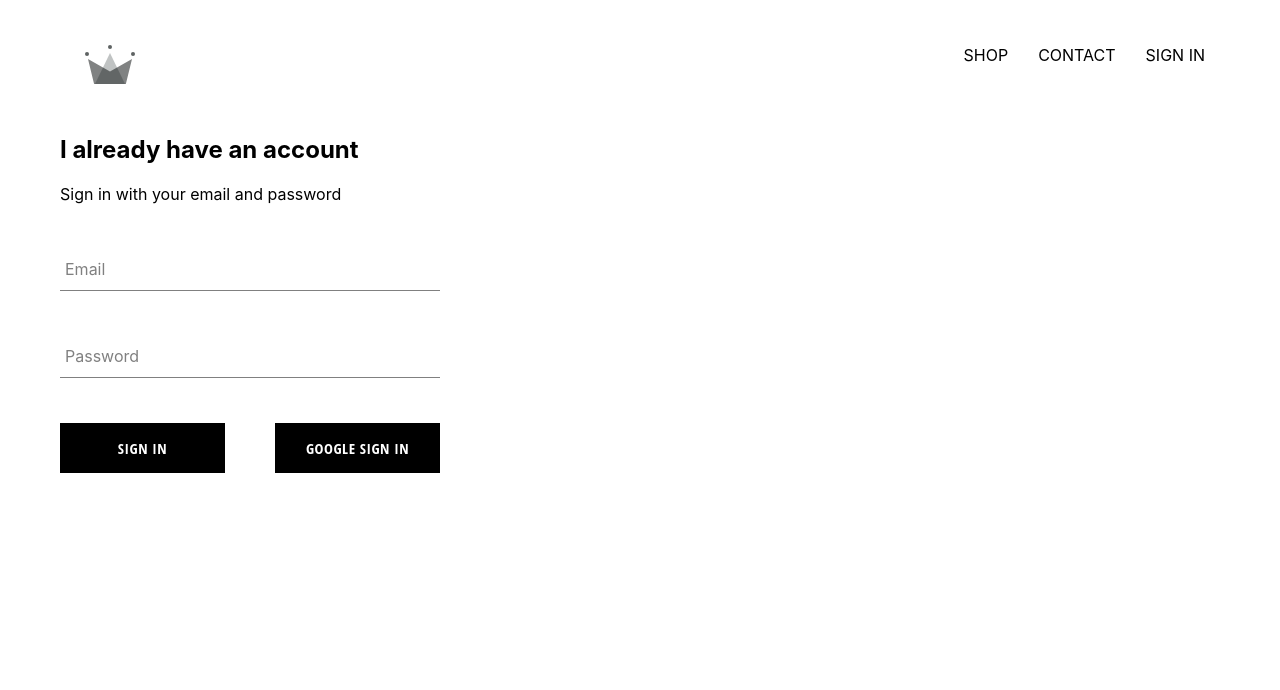
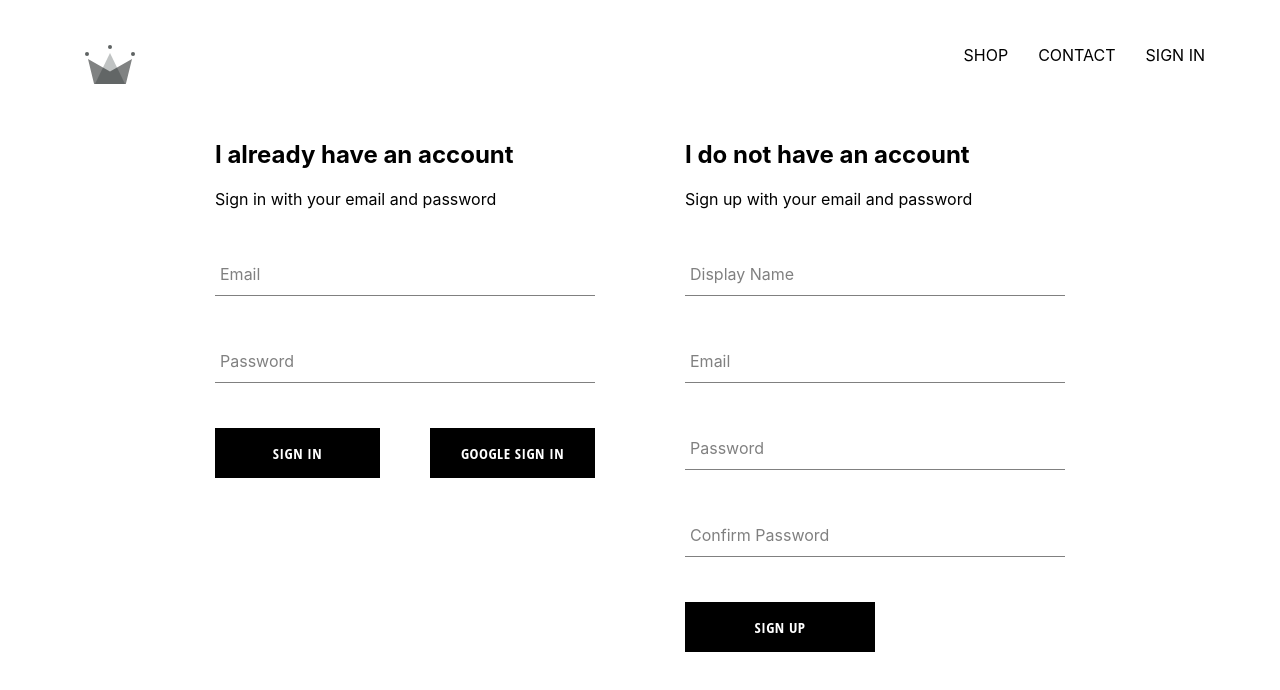
Before and after one commit to arjun24k/react_ecom, a React (Create React App) app: page /signin in a window 1280 px wide. Shown: the top 690 px of the page. Built offline with nearby package versions, Linux system fonts and the light colour scheme; no server answers.

Commit message:
added signIn & signUp with email&password

```diff
--- a/src/App.js
+++ b/src/App.js
@@ -1,46 +1,60 @@
 import React from 'react';
 import './App.css';
-import {Switch,Route} from 'react-router-dom'
+import { Switch, Route } from 'react-router-dom'
 import HomePage from './HomePage/homepage.component';
 import ShopPage from './Shop/shop.component';
 import Header from './HeaderComponent/headerComponent';
 import SignInAndSignUpPage from './Authentication/signInSignUp';
-import { auth } from './firebase/firebase.util';
+import { auth, createUserProfileDocument } from './firebase/firebase.util';
+import 'firebase/firestore'
 
 class App extends React.Component {
-  constructor(props){
+  constructor(props) {
     super(props);
-    this.state={
-      currentUser:null
+    this.state = {
+      currentUser: null
     }
   }
 
   unsubscribeFromAuth = null;
 
-  componentDidMount(){
-    this.unsubscribeFromAuth=auth.onAuthStateChanged(
-      user => {
-        this.setState({currentUser:user});
-        console.log(user);
+  componentDidMount() {
+    this.unsubscribeFromAuth = auth.onAuthStateChanged(
+      async (userAuth) => {
+        if (userAuth) {
+          const userRef = await createUserProfileDocument(userAuth);
+          (await userRef).onSnapshot(snapshot => {
+            this.setState({
+              currentUser: {
+                id:snapshot.id,
+                ...snapshot.data()
+              }
+            });
+          });
+
+        }
+        else
+          this.setState({ currentUser: userAuth });
+
       }
     )
   }
 
-  componentWillUnmount(){
+  componentWillUnmount() {
     this.unsubscribeFromAuth();
   }
 
 
 
-  render(){
-    return(
+  render() {
+    return (
       <div>
-        <Header currentUser={this.state.currentUser}/>
+        <Header currentUser={this.state.currentUser} />
         <Switch>
-        <Route exact path='/' component={HomePage}/>
-        <Route path = '/shop' component={ShopPage}/>
-        <Route path = '/signin' component={SignInAndSignUpPage}/>
-      </Switch>
+          <Route exact path='/' component={HomePage} />
+          <Route path='/shop' component={ShopPage} />
+          <Route path='/signin' component={SignInAndSignUpPage} />
+        </Switch>
       </div>
     );
   }
--- a/src/Authentication/signIn/signIn.jsx
+++ b/src/Authentication/signIn/signIn.jsx
@@ -3,7 +3,7 @@ import React from 'react'
 import './signIn.styles.scss'
 import FormInput from '../../formInput/formInput';
 import CustomButton from '../../CustomButton/customButton';
-import { signInWithGoogle } from '../../firebase/firebase.util';
+import { auth,signInWithGoogle } from '../../firebase/firebase.util';
 
 class SignIn extends React.Component {
     constructor(props) {
@@ -14,9 +14,17 @@ class SignIn extends React.Component {
         }
     }
 
-    handleSubmit = event => {
+    handleSubmit = async event => {
         event.preventDefault();
-        this.setState({ email: '', password: '' });
+        const {email,password} = this.state;
+        try{
+            await auth.signInWithEmailAndPassword(email,password);
+            this.setState({ email: '', password: '' });
+            console.log(auth.currentUser.uid);
+        }
+        catch(error){
+            console.log(error);
+        }
     }
 
     handleChange = event => {
--- a/src/Authentication/signInSignUp.jsx
+++ b/src/Authentication/signInSignUp.jsx
@@ -1,10 +1,13 @@
 import React from 'react'
 import SignIn from './signIn/signIn'
+import SignUp from './signUp/signUp'
+import './signInSignUp.styles.scss'
 
 const SignInAndSignUpPage = () =>{
     return (
         <div className='sign-in-sign-up'>
             <SignIn/>
+            <SignUp/>
         </div>
     );
 }
--- a/src/Authentication/signInSignUp.styles.scss
+++ b/src/Authentication/signInSignUp.styles.scss
@@ -0,0 +1,6 @@
+.sign-in-sign-up{
+    width:850px;
+    display:flex;
+    justify-content:space-between;
+    margin:30px auto;
+}
--- a/src/Authentication/signUp/signUp.jsx
+++ b/src/Authentication/signUp/signUp.jsx
@@ -1,22 +1,42 @@
 import React from 'react'
 
-import './signIn.styles.scss'
+import './signUp.styles.scss'
 import FormInput from '../../formInput/formInput';
 import CustomButton from '../../CustomButton/customButton';
-import { signInWithGoogle } from '../../firebase/firebase.util';
+import { auth,createUserProfileDocument } from '../../firebase/firebase.util';
 
-class SignIn extends React.Component {
+class SignUp extends React.Component {
     constructor(props) {
         super(props);
         this.state = {
+            displayName:'',
             email: '',
-            password: ''
+            password: '',
+            confirmPassword:''
         }
     }
 
-    handleSubmit = event => {
+    handleSubmit = async event => {
         event.preventDefault();
-        this.setState({ email: '', password: '' });
+        const {displayName,email,password,confirmPassword} = this.state;
+        if(password !== confirmPassword){
+        alert("passwords dont match")
+        return;
+        }
+        try{
+            const {user} = await auth.createUserWithEmailAndPassword(email,password);
+            await createUserProfileDocument(user,{displayName})
+            this.setState({
+            displayName:'',
+            email: '',
+            password: '',
+            confirmPassword:''
+            })
+            console.log(auth.currentUser.uid);
+        }
+        catch(error){
+            console.log(error);
+        }
     }
 
     handleChange = event => {
@@ -24,23 +44,21 @@ class SignIn extends React.Component {
         this.setState({ [name]: value });
     }
     render() {
+        const {displayName,email,password,confirmPassword} = this.state;
         return (
-            <div className='sign-in'>
-                <h2>I already have an account</h2>
-                <span>Sign in with your email and password</span>
-                <form onSubmit={(event) => this.handleSubmit(event)}>
-                    <FormInput name="email" type="email" handleChange={(event) => this.handleChange(event)} label='Email' value={this.state.email} required />
-                    <FormInput name="password" type="password" value={this.state.password} label='Password' handleChange={(event) => this.handleChange(event)} required />
-                    <div className='sign-in-buttons'>
-                            <CustomButton type='submit'>Sign In</CustomButton>
-                        <div className='google-sign-in'>
-                            <CustomButton onClick={signInWithGoogle} >Google Sign In</CustomButton>
-                        </div>
-                    </div>
+            <div className='sign-up'>
+                <h2>I do not have an account</h2>
+                <span>Sign up with your email and password</span>
+                <form className='sign-up-form' onSubmit={(event) => this.handleSubmit(event)}>
+                    <FormInput type='text' name="displayName" handleChange={(event) => this.handleChange(event)} label='Display Name' value={displayName} required />
+                    <FormInput type='email' name="email" handleChange={(event) => this.handleChange(event)} label='Email' value={email} required />
+                    <FormInput name="password" type="password" value={password} label='Password' handleChange={(event) => this.handleChange(event)} required />
+                    <FormInput name="confirmPassword" type="password" value={confirmPassword} label='Confirm Password' handleChange={(event) => this.handleChange(event)} required />
+                    <CustomButton type='submit'>Sign Up</CustomButton>
                 </form>
             </div>
         );
     }
 }
 
-export default SignIn;
+export default SignUp;
--- a/src/Authentication/signUp/signUp.styles.scss
+++ b/src/Authentication/signUp/signUp.styles.scss
@@ -0,0 +1,10 @@
+.sign-up{
+    display:flex;
+    flex-direction:column;
+    width:380px;
+
+    .title{
+        margin:10px 0;
+
+    }
+}
--- a/src/firebase/firebase.util.js
+++ b/src/firebase/firebase.util.js
@@ -10,8 +10,29 @@ const config={
     storageBucket: "testzones-92f2d.appspot.com",
     messagingSenderId: "101830087272",
     appId: "1:101830087272:web:cbc216c40e2d9e0a8461dd"
-};
+}
 
+export const createUserProfileDocument = async (userAuth,additionalData) => {
+    if(!userAuth) return;
+    const userRef = firestore.doc(`users/${userAuth.uid}`);
+    const snapshot = await userRef.get();
+    if(!snapshot.exists){
+        const {displayName,email} = userAuth;
+        const createdAt = new Date();
+    try{
+         await userRef.set({
+            displayName,
+            email,
+            createdAt,
+            ...additionalData
+        });
+    }
+    catch(error){
+         console.log(error);
+    }
+    }
+    return userRef;
+}
 firebase.initializeApp(config);
 export const auth = firebase.auth();
 export const firestore = firebase.firestore();
```
